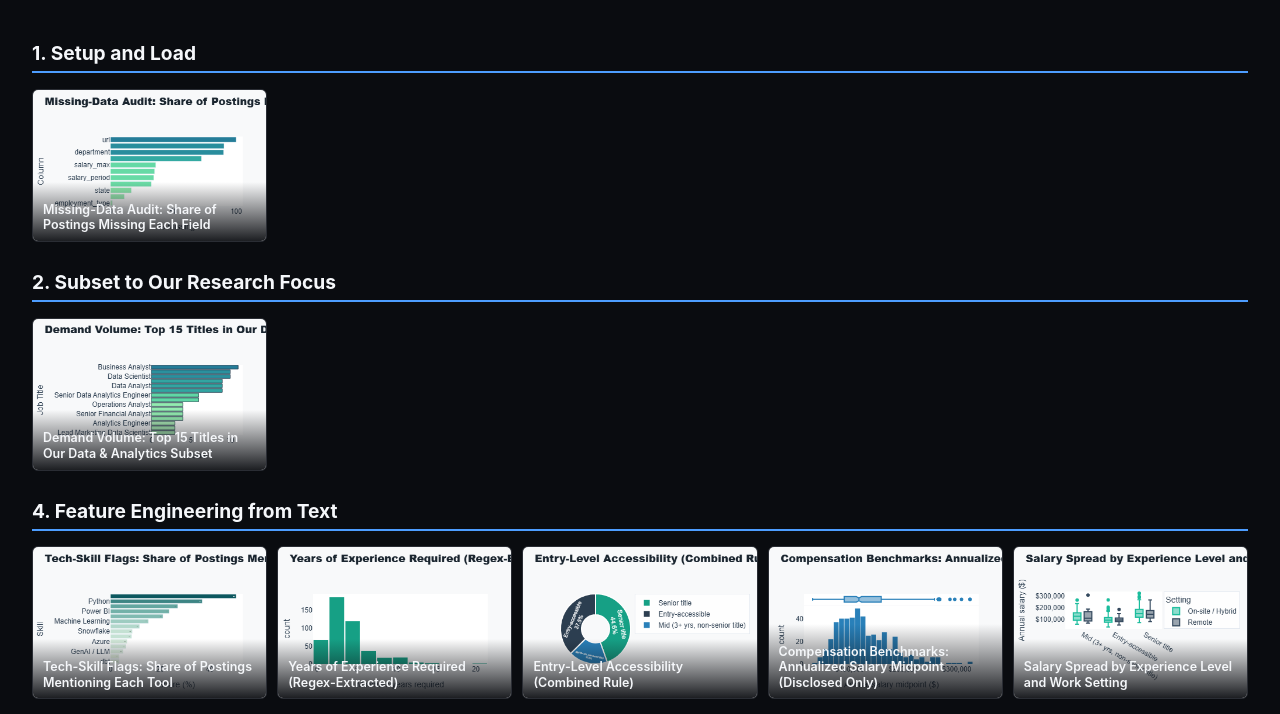
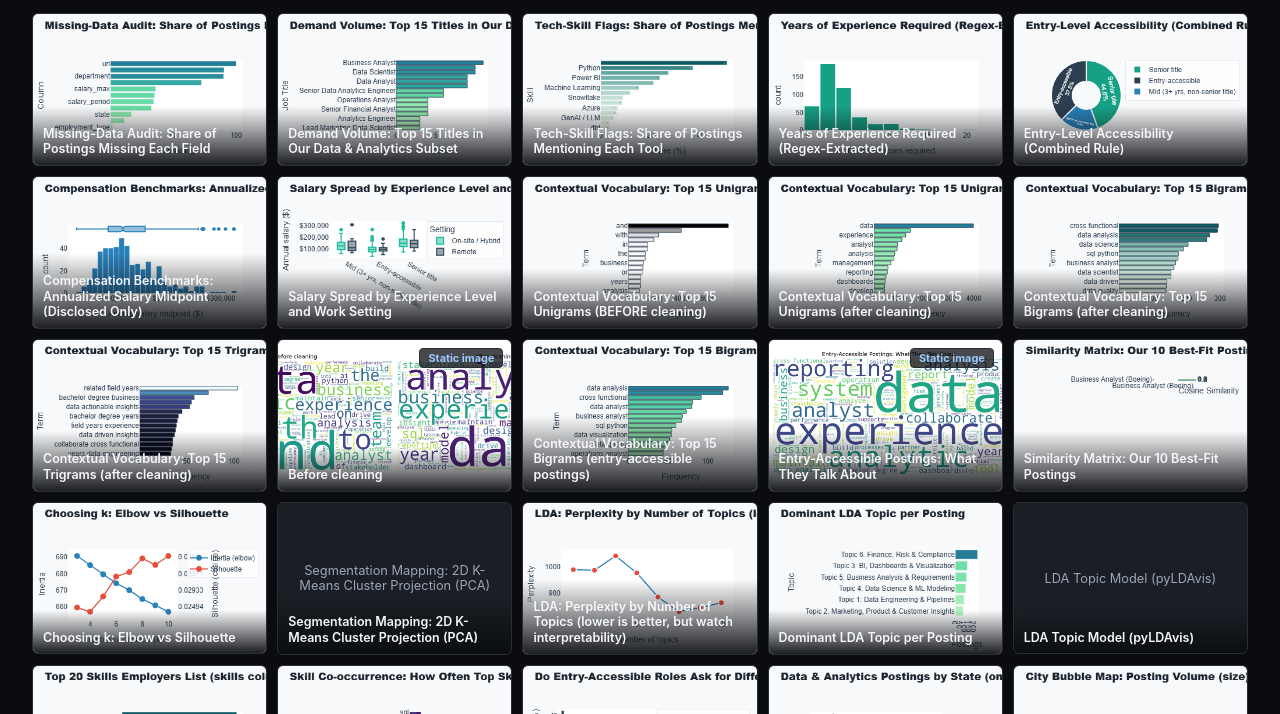
Before and after one commit to Casey-Walker/AN-presentation-4-Gallery, a plain HTML site: page interactive-dashboard/index.html in a window 1280 px wide. Shown: the part 86-800 px from the top of the page. Drawn offline with Linux system fonts and the light colour scheme.

Commit message:
style: flatten gallery into a single ungrouped grid
Drop the section/subsection headings so every chart sits in one
continuous grid, in the notebook's own order, instead of being split
into per-section blocks.

Co-Authored-By: Claude Sonnet 5 <noreply@anthropic.com>

```diff
--- a/interactive-dashboard/app.js
+++ b/interactive-dashboard/app.js
@@ -32,33 +32,14 @@ function renderGallery(charts) {
   const gallery = document.getElementById("gallery");
   gallery.innerHTML = "";
 
-  for (const { sectionName, subsections } of groupBySectionThenSubsection(charts)) {
-    const section = document.createElement("section");
-    section.className = "chart-section";
+  const grid = document.createElement("div");
+  grid.className = "tile-grid";
 
-    const heading = document.createElement("h2");
-    heading.textContent = sectionName;
-    section.appendChild(heading);
+  for (const chart of flattenOrdered(charts)) {
+    grid.appendChild(renderTile(chart));
+  }
 
-    for (const [subsectionName, subCharts] of subsections) {
-      if (subsectionName) {
-        const subHeading = document.createElement("h3");
-        subHeading.textContent = subsectionName;
-        section.appendChild(subHeading);
-      }
-
-      const grid = document.createElement("div");
-      grid.className = "tile-grid";
-
-      for (const chart of subCharts) {
-        grid.appendChild(renderTile(chart));
-      }
-
-      section.appendChild(grid);
-    }
-
-    gallery.appendChild(section);
-  }
+  gallery.appendChild(grid);
 }
 
 function renderTile(chart) {
--- a/interactive-dashboard/styles.css
+++ b/interactive-dashboard/styles.css
@@ -39,23 +39,6 @@ body {
 
 #gallery {
   padding: 8px 32px 48px;
-}
-
-.chart-section {
-  margin-top: 28px;
-}
-
-.chart-section h2 {
-  font-size: 1.2rem;
-  color: var(--ink);
-  border-bottom: 2px solid var(--accent);
-  padding-bottom: 6px;
-}
-
-.chart-section h3 {
-  font-size: 1rem;
-  color: var(--muted);
-  margin: 16px 0 8px;
 }
 
 /* Uniform, tightly-packed tiles -- gallery/Zoom-grid style. */
```
